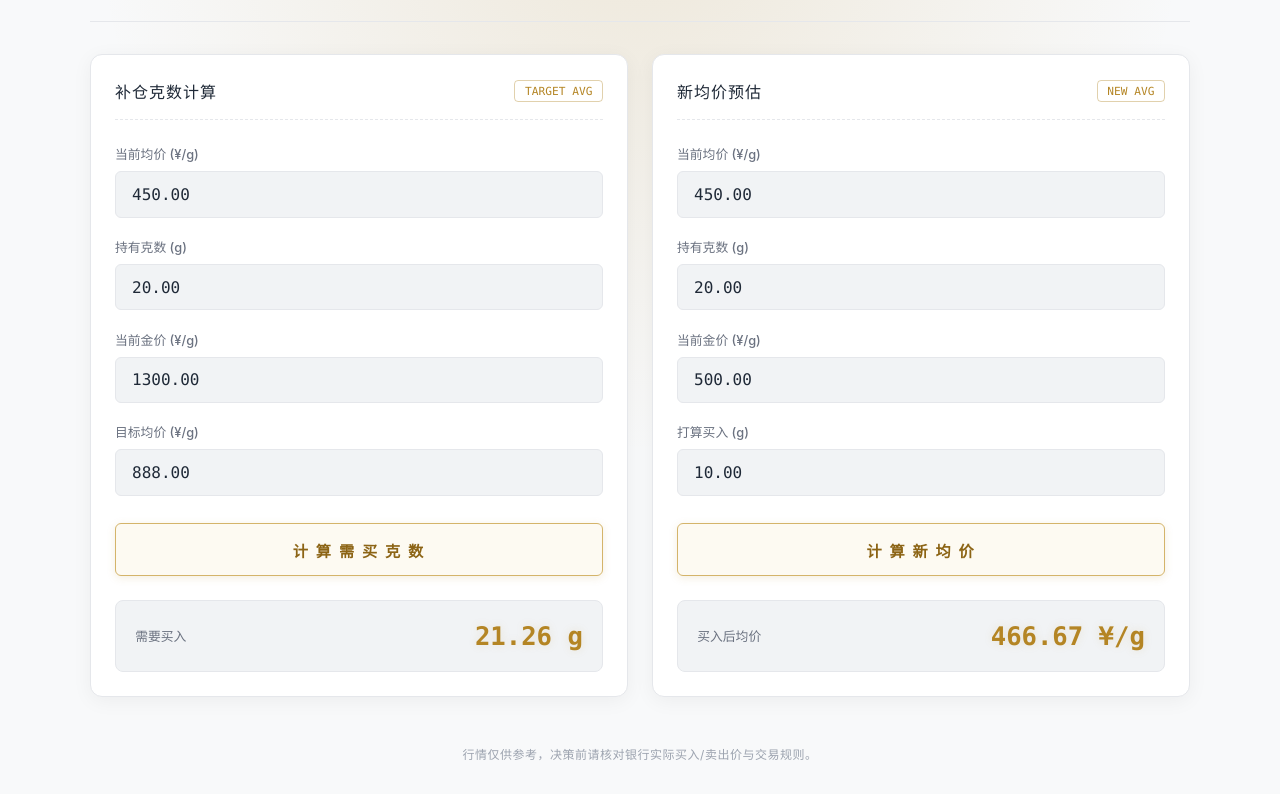
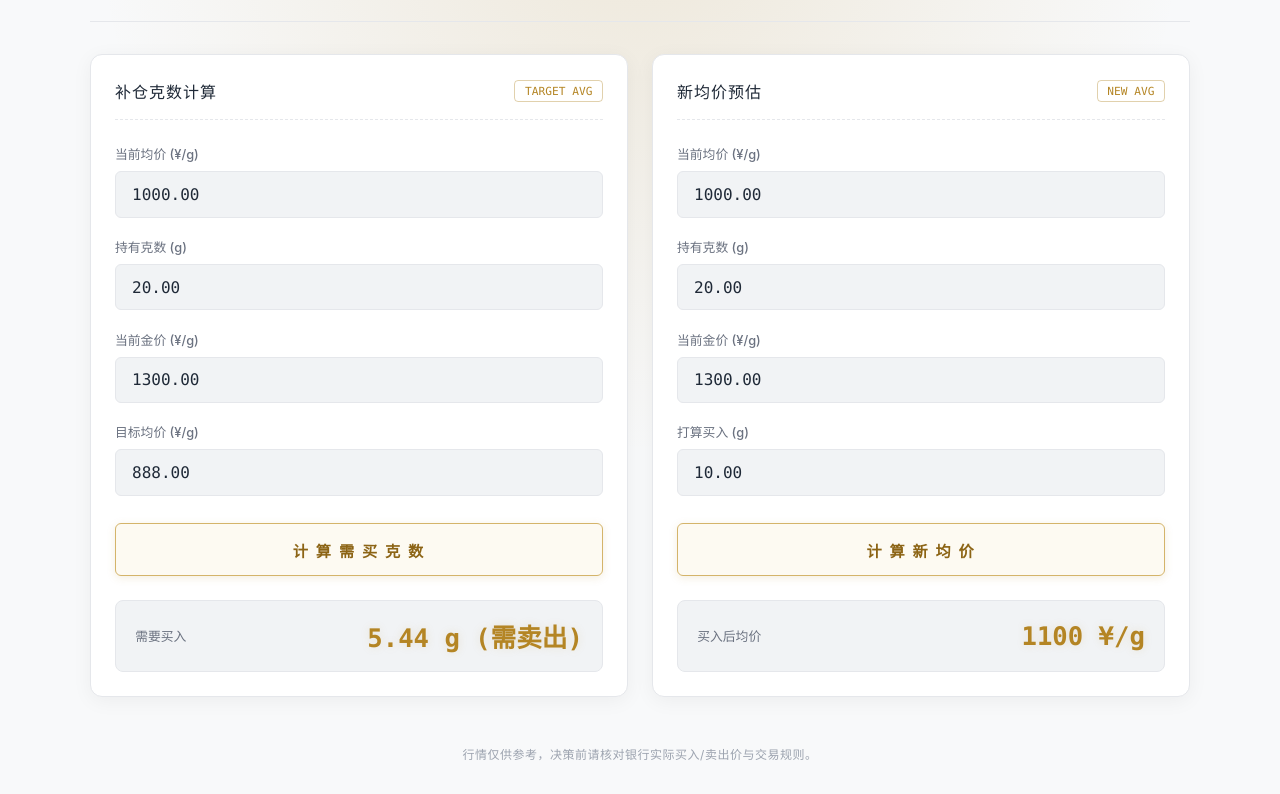
Before and after one commit to litiansheng2023/gold-average-calculator, a plain HTML site: page index.html in a window 1280 px wide. Shown: the part 93-887 px from the top of the page. Drawn offline with Linux system fonts and the light colour scheme.

Commit message:
fix(data): 统一更新两端计算器的默认测试数据以符合真实业务场景  - 左侧“补仓克数计算”：当前均价改为 1000，当前金价改为 1300，目标均价改为 888，确保算出的补仓克数为正数（符合高位补仓拉低均价的逻辑） - 右侧“新均价预估”：当前均价改为 1000，当前金价改为 1300，以便直观展示买入后均价被摊薄的合理结果

```diff
--- a/index.html
+++ b/index.html
@@ -551,7 +551,7 @@
 
         <div class="input-group">
           <label>当前均价 (¥/g)</label>
-          <input type="number" id="avgPrice1" placeholder="480.00" step="0.01" value="450.00">
+          <input type="number" id="avgPrice1" placeholder="1000.00" step="0.01" value="1000.00">
         </div>
         <div class="input-group">
           <label>持有克数 (g)</label>
@@ -583,7 +583,7 @@
 
         <div class="input-group">
           <label>当前均价 (¥/g)</label>
-          <input type="number" id="avgPrice2" placeholder="480.00" step="0.01" value="450.00">
+          <input type="number" id="avgPrice2" placeholder="1000.00" step="0.01" value="1000.00">
         </div>
         <div class="input-group">
           <label>持有克数 (g)</label>
@@ -591,7 +591,7 @@
         </div>
         <div class="input-group">
           <label>当前金价 (¥/g)</label>
-          <input type="number" id="currentPrice2" placeholder="500.00" step="0.01" value="500.00">
+          <input type="number" id="currentPrice2" placeholder="1300.00" step="0.01" value="1300.00">
         </div>
         <div class="input-group">
           <label>打算买入 (g)</label>
```
